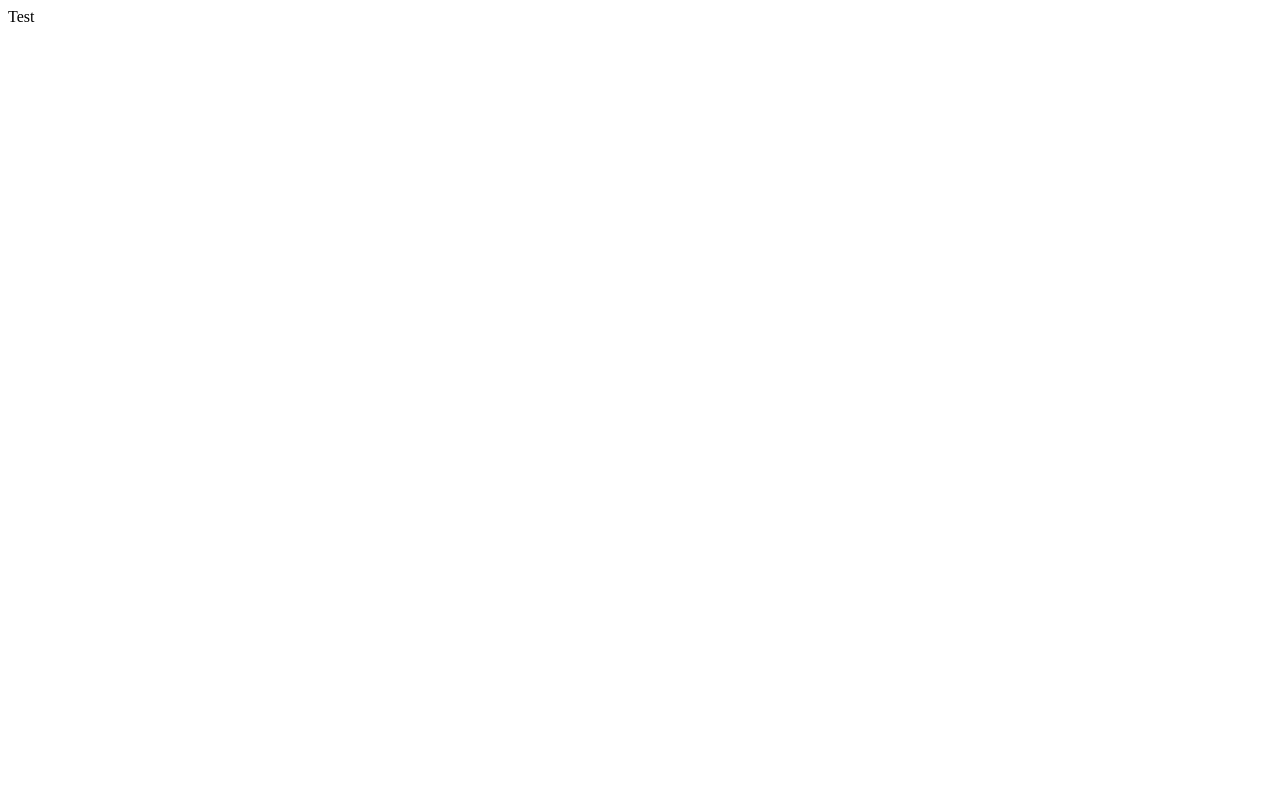
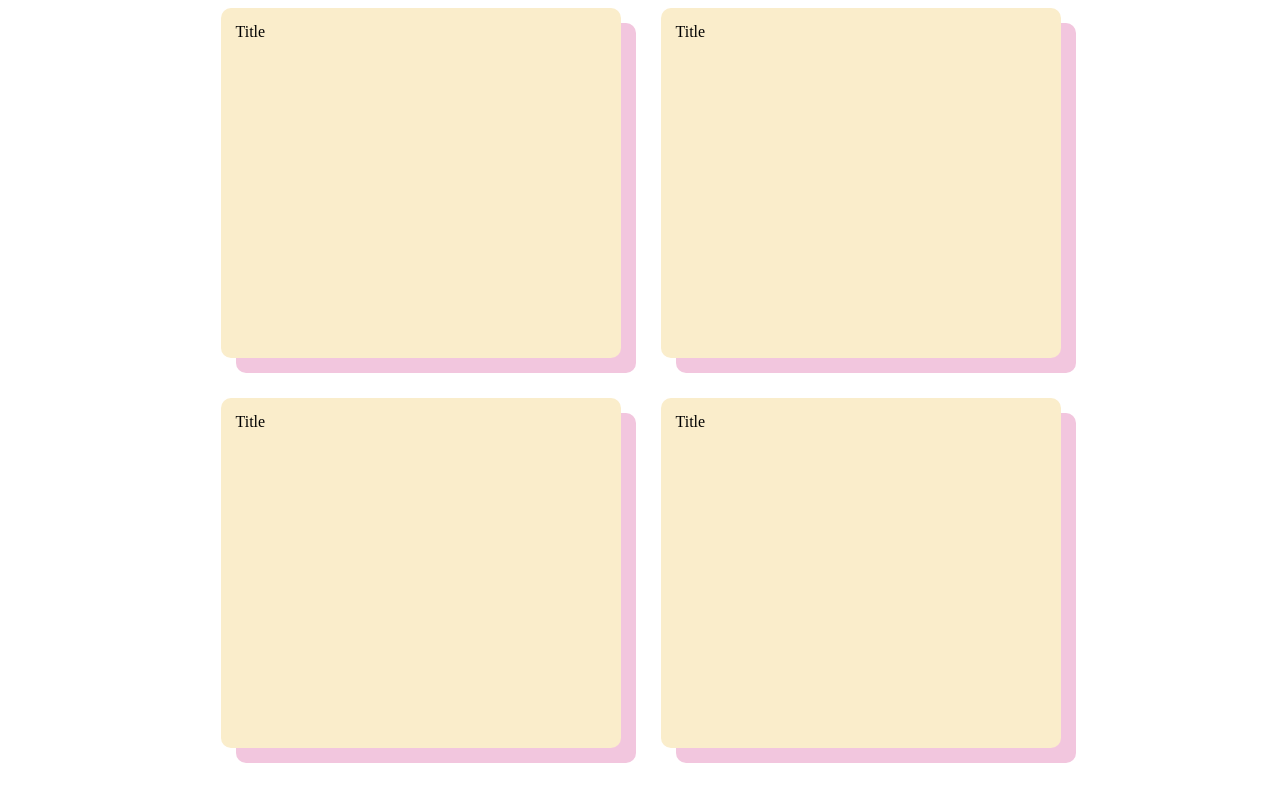
Before and after one commit to AarKro/digital-cv, a React (Vite) app: page / in a window 1280 px wide. Shown: the top 786 px of the page. Built offline with nearby package versions, Linux system fonts and the light colour scheme.

Commit message:
adding topic components

```diff
--- a/src/App.scss
+++ b/src/App.scss
@@ -2,3 +2,8 @@
   box-sizing: border-box;
   position: relative;
 }
+
+.app {
+  width: 100vw;
+  height: 100vh;
+}
--- a/src/App.tsx
+++ b/src/App.tsx
@@ -1,7 +1,10 @@
+import { TopicView } from './sections/TopicView/TopicView'
 import './App.scss'
 
 export const App = () => {
   return (
-    <div>Test</div>
+    <div className="app">
+      <TopicView/>
+    </div>
   )
 }
--- /dev/null
+++ b/src/components/TopicBox/TopicBox.scss
@@ -0,0 +1,43 @@
+@import "../../helpers.scss";
+
+.container {
+  cursor: pointer;
+  height: 365px;
+  width: 415px;
+
+  @media (max-width: $breakpoint-xs) {
+    height: 321px;
+    width: 365px;
+  }
+
+  & .title-box, & .content-box {
+    position: absolute;
+    top: 15px;
+    left: 15px;
+    height: 350px;
+    width: 400px;
+    border-radius: 10px;
+    padding: 15px;
+    z-index: 1;
+    transition: .5s;
+
+    @media (max-width: $breakpoint-xs) {
+      height: 306px;
+      width: 350px;
+    }
+
+    &.active {
+      z-index: 2;
+      top: 0;
+      left: 0;
+    }
+  }
+
+  & .title-box {
+    background-color: $yellow;
+  }
+
+  & .content-box {
+    background-color: $red;
+  }
+}
--- /dev/null
+++ b/src/components/TopicBox/TopicBox.tsx
@@ -0,0 +1,25 @@
+import { FC, useState } from "react";
+import "./TopicBox.scss";
+
+interface Props {
+
+}
+
+export const TopicBox: FC<Props> = () => {
+  const [toggled, setToggled] = useState<boolean>(false);
+
+  const onToggle = () => {
+    setToggled(!toggled);
+  }
+
+  return (
+    <article className="container">
+      <div onClick={onToggle} className={`title-box ${!toggled ? 'active' : ''}`}>
+        Title
+      </div>
+      <div onClick={onToggle} className={`content-box ${toggled ? 'active' : ''}`}>
+        Content
+      </div>
+    </article>
+  );
+}
--- /dev/null
+++ b/src/helpers.scss
@@ -0,0 +1,14 @@
+// colors
+$yellow: #FAEDCB;
+$green:  #C9E4DE;
+$blue: #C6DEF1;
+$purple: #DBCDF0;
+$red: #F2C6DE;
+$orange: #F7D9C4;
+
+// breakpoints
+$breakpoint-xs: 576px;
+$breakpoint-sm: 768px;
+$breakpoint-md: 992px;
+$breakpoint-xl: 1200px;
+$breakpoint-xxl: 1440px;
--- /dev/null
+++ b/src/sections/TopicView/TopicView.scss
@@ -0,0 +1,16 @@
+@import "../../helpers.scss";
+
+.grid {
+  flex: 1 1 auto;
+  margin: 0 auto;
+  max-width: 855px;
+  display: grid;
+  grid-auto-rows: auto;
+  grid-gap: 25px;
+  grid-template-columns: 1fr 1fr;
+
+  @media (max-width: $breakpoint-md) {
+    max-width: 415px;
+    grid-template-columns: 1fr;
+  }
+}
--- /dev/null
+++ b/src/sections/TopicView/TopicView.tsx
@@ -0,0 +1,19 @@
+import { FC } from "react";
+import { TopicBox } from "../../components/TopicBox/TopicBox";
+import "./TopicView.scss";
+
+interface Props {
+
+}
+
+export const TopicView: FC<Props> = () => {
+  return (
+    <div className="grid">
+      <TopicBox/>
+      <TopicBox/>
+      <TopicBox/>
+      <TopicBox/>
+      <TopicBox/>
+    </div>
+  );
+}
```
